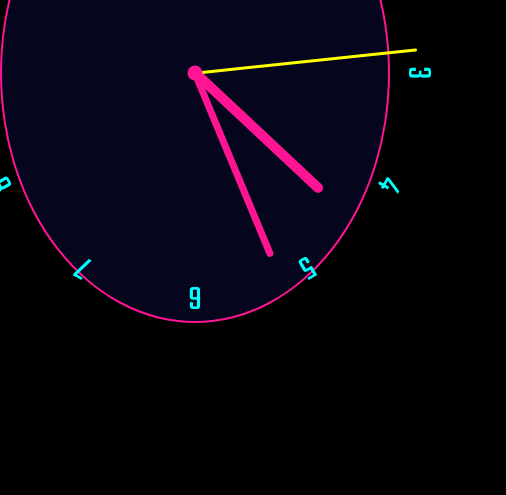
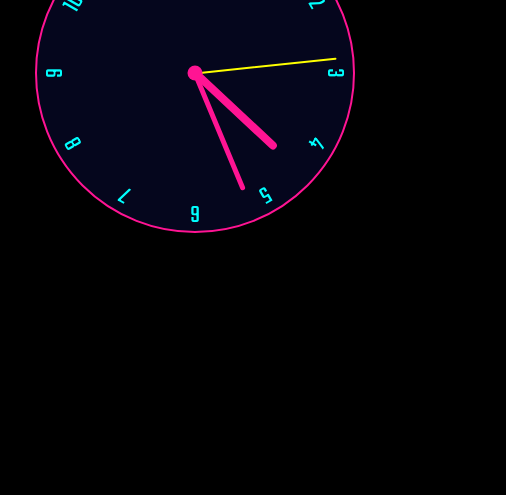
Before and after one commit to virag-ky/Clock, a plain HTML site: page index.html in a window 390 px wide. Shown: the part 349-844 px from the top of the page, 506 px wide, since content can reach past the window. Drawn offline with Linux system fonts and the light colour scheme.

Commit message:
Add media query

```diff
--- a/style.css
+++ b/style.css
@@ -122,3 +122,26 @@ body {
   height: 35%;
   background: #ff1493;
 }
+
+@media (max-width: 600px) {
+  body {
+    font-size: 1.6rem;
+  }
+
+  .clock {
+    width: 320px;
+    height: 320px;
+  }
+
+  .clock .handle.second {
+    width: 1.5px;
+  }
+
+  .clock .handle.minute {
+    width: 5px;
+  }
+
+  .clock .handle.hour {
+    width: 8px;
+  }
+}
```
